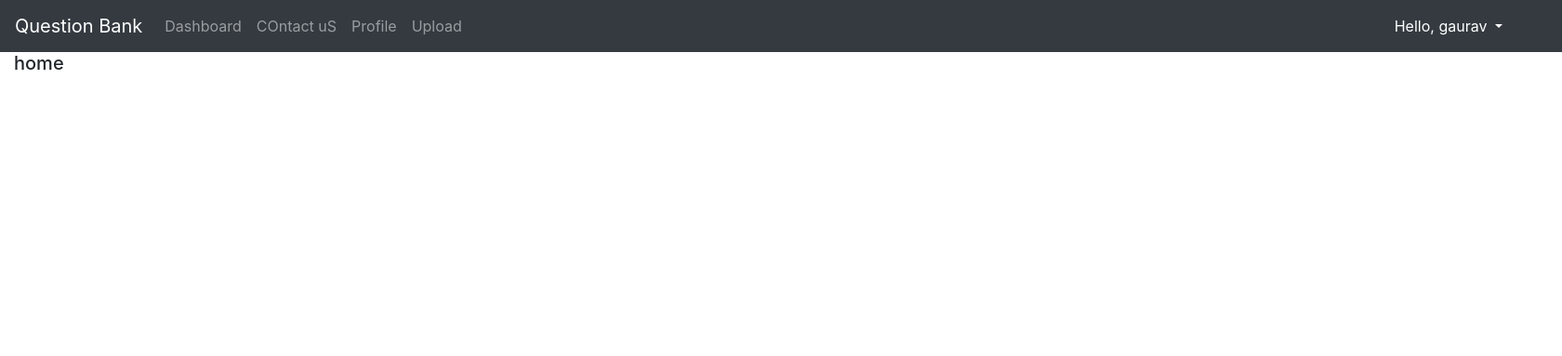
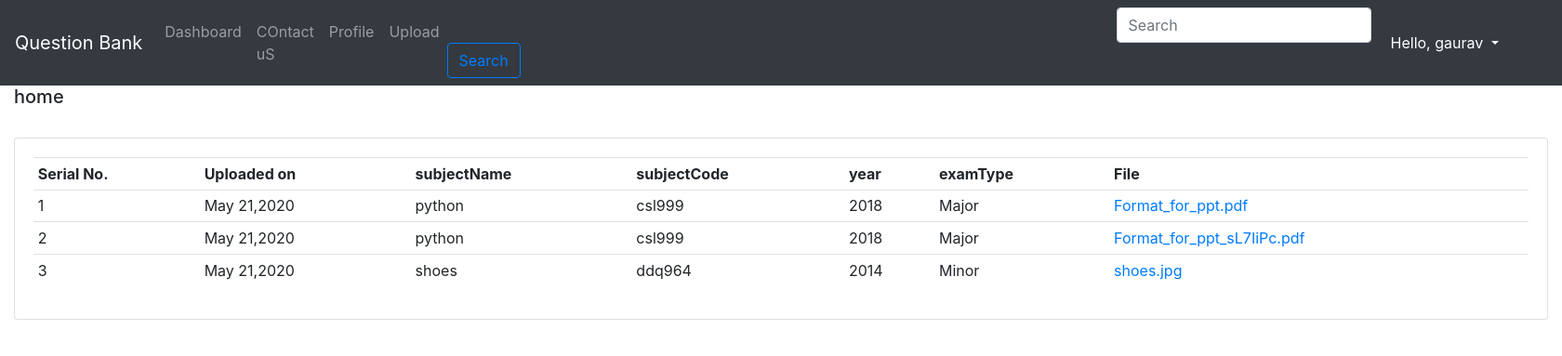
Before and after one commit to gauravthapar/questionBank, a Django app: page / in a window 1680 px wide. Shown: the top 383 px of the page at 93% size. Run offline with Django 3.2, Linux system fonts and the light colour scheme; a user stored in the database is signed in; data comes from the database, SQL or seed files in the repository; both versions use the stored data as it was after the commit; some libraries are stand-ins or nearby versions.

Commit message:
dashboard and search functionality added

```diff
--- a/questionBank/models.py
+++ b/questionBank/models.py
@@ -41,11 +41,9 @@ class QuestionPaper(models.Model):
         ('Minor','Minor'),
         ('Major','Major')
     )
-    File = models.FileField(null=True)
+    File = models.FileField(null=True, blank=True)
     subjectName = models.CharField(max_length=100, null=True)
     subjectCode = models.CharField(max_length=15, null=True)
     year = models.CharField(max_length=4, null=True)
     examType = models.CharField(max_length=50, null=True, choices=EXAMTYPE)
-
-    def __str__(self):
-        return self.subjectName
+    date_created = models.DateTimeField(auto_now_add=True)
--- a/questionBank/templates/questionBank/dashboard.html
+++ b/questionBank/templates/questionBank/dashboard.html
@@ -1,5 +1,36 @@
-{%  extends 'questionBank/main.html' %}
+{% extends 'questionBank/main.html' %}
 {% load static %}
 {% block content %}
 <h5> home </h5>
+
+<br>
+<div class="row">
+	<div class="col-md">
+		<div class="card card-body">
+			<table class="table table-sm">
+				<tr>
+                    <th>Serial No.</th>
+                    <th>Uploaded on</th>
+					<th>subjectName</th>
+					<th>subjectCode</th>
+					<th>year</th>
+					<th>examType</th>
+                    <th>File</th>
+				</tr>
+				{% for questionPaper in questionPapers %}
+					<tr>
+                        <td>{{ forloop.counter }} </td>
+                        <td>{{ questionPaper.date_created|date:'M j,Y' }}</td>
+						<td>{{ questionPaper.subjectName }}</td>
+						<td>{{ questionPaper.subjectCode }}</td>
+						<td>{{ questionPaper.year }}</td>
+                        <td>{{ questionPaper.examType }}</td>
+						<td><a href="{{ questionPaper.File.url }}" download> {{questionPaper.File}}</td>
+					</tr>
+				{% endfor %}
+			</table>
+		</div>
+	</div>
+</div>
+
 {% endblock %}
--- a/questionBank/templates/questionBank/main.html
+++ b/questionBank/templates/questionBank/main.html
@@ -7,13 +7,16 @@
     {% comment %} <link rel="stylesheet" type="text/css" href="{% static 'css/main.css' %}"> {% endcomment %}
     <style type="text/css">
         #dropdownMenuButton{
-        margin-right: 35px;
+        margin-right: 40px;
         }
         #messages{
         background-color: grey;
         color: #fff;
         padding: 10px;
         margin-top: 10px;
+        }
+        #search_bar{
+            margin-left: 720px;
         }
     </style>
 </head>
--- a/questionBank/templates/questionBank/navbar.html
+++ b/questionBank/templates/questionBank/navbar.html
@@ -19,6 +19,13 @@
         <a class="nav-link" href="{% url 'upload_page'%}">Upload</a>
       </li>
     </ul>
+    <div>
+      <form class="form-inline" action="{% url 'searchResult' %}" method="get">
+        {% csrf_token%}
+        <input id="search_bar" class="form-control mr-sm-2" type="search" placeholder="Search" aria-label="Search" name="q">
+        <button class="btn btn-outline-primary my-2 my-sm-0" type="submit">Search</button>
+      </form>
+    </div>
     <div class="dropdown ml-auto">
         <button class="btn btn-dark dropdown-toggle" type="button" id="dropdownMenuButton" data-toggle="dropdown" aria-haspopup="true" aria-expanded="false">
             Hello, {{ user.username }}
--- a/questionBank/urls.py
+++ b/questionBank/urls.py
@@ -6,6 +6,7 @@ urlpatterns = [
     path('', views.home, name="home"),
     path('profile/',views.studentProfile,name='student_profile'),
     path('upload/',views.uploadPage, name="upload_page"),
+    path('search/',views.searchResult, name="searchResult"),
 
     #auth usrls
     path('signup/',views.signupuser, name="signupuser"),
--- a/questionBank/views.py
+++ b/questionBank/views.py
@@ -4,10 +4,16 @@
 from django.contrib.auth import login, logout, authenticate
 from django.contrib.auth.forms import AuthenticationForm
 from django.contrib import messages
+from . models import QuestionPaper
+from . filters import QuestionpaperFilter
+from django.db.models import Q
 # Create your views here.
 
 def home(request):
-    context = {}
+    questionPapers = QuestionPaper.objects.all()
+    context = {
+        'questionPapers':questionPapers,
+    }
     return render(request,'questionBank/dashboard.html',context)
 
 
@@ -33,6 +39,18 @@
         }
         return render(request, 'questionBank/signupuser.html', context)
 
+
+def searchResult(request):
+    questionPapers = None
+    query = None
+    if 'q' in request.GET:
+        query = request.GET.get('q')
+        questionPapers = QuestionPaper.objects.all().filter(Q(subjectName__icontains=query) | Q(subjectCode__icontains=query) | Q(year__icontains=query) |Q(examType__icontains=query))
+    context = {
+        'questionPapers':questionPapers,
+        'query':query,
+    }
+    return render(request, 'questionBank/search.html',context)
 
 def loginuser(request):
     if request.method == "POST":
--- a/questionPapers/settings.py
+++ b/questionPapers/settings.py
@@ -37,7 +37,9 @@ INSTALLED_APPS = [
     'django.contrib.sessions',
     'django.contrib.messages',
     'django.contrib.staticfiles',
+
     'questionBank.apps.QuestionbankConfig',
+    'django_filters',
 ]
 
 MIDDLEWARE = [
```
Also changed, not shown: questionBank/templates/questionBank/search.html (added, +41 -0 lines), db.sqlite3, media/shoes.jpg (added), questionBank/migrations/0004_auto_20200521_1528.py (added), questionBank/migrations/0005_questionpaper_date_created.py (added), 3 other files.
